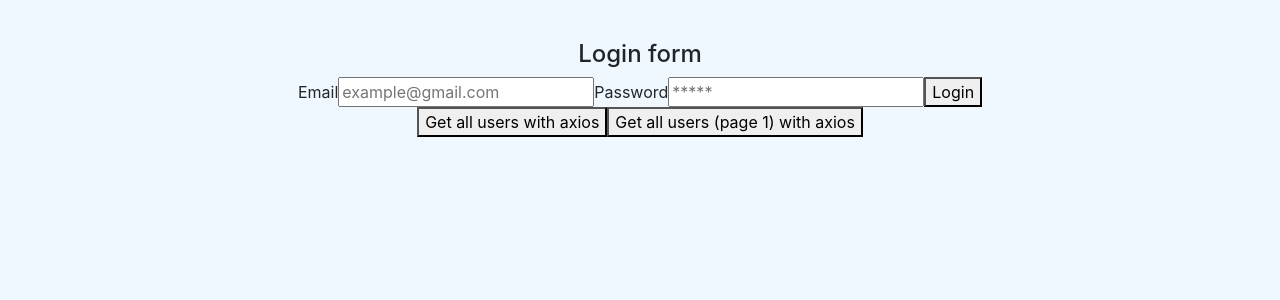
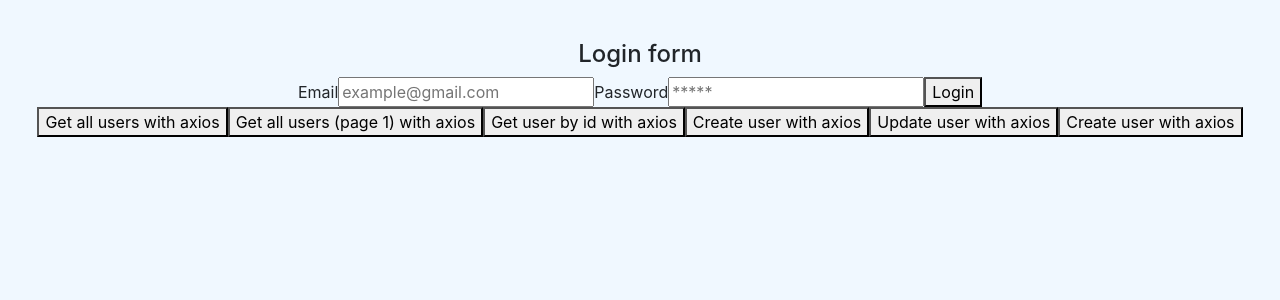
Before and after one commit to darwin-quinones/openbootcamp-curso-react, a React (Create React App) app: page / in a window 1280 px wide. Shown: the top 300 px of the page. Built offline with nearby package versions, Linux system fonts and the light colour scheme.

Commit message:
Se adelantan las peticiones

```diff
--- a/src/components/pure/axiosCRUDExample.jsx
+++ b/src/components/pure/axiosCRUDExample.jsx
@@ -2,7 +2,7 @@ import React, { } from 'react';
 import { useHistory } from 'react-router-dom';
 import { Formik, Field, Form } from 'formik';
 import * as Yup from 'yup'
-import { login, getAllUsers, getAllPagedUsers } from '../../services/axiosCRUDService.js'
+import { login, getAllUsers, getAllPagedUsers, getUserByID, createUser, updateUser, deleteUser } from '../../services/axiosCRUDService.js'
 
 
 
@@ -42,7 +42,11 @@ const AxiosCRUDExample = () => {
     const obtainAllUsers = () => {
         getAllUsers()
             .then((response) => {
-                alert(JSON.stringify(response.data.data))
+                if (response.data.data && response.status === 200) {
+                    alert(JSON.stringify(response.data.data))
+                } else {
+                    throw new Error('No users found')
+                }
             })
             .catch((error) => alert(`Something went wrong while fetching users: ${error}`))
             .finally(() => console.log('Users have been fetched'))
@@ -52,13 +56,64 @@ const AxiosCRUDExample = () => {
     const obtainAllPagedUsers = (page) => {
         getAllPagedUsers(page)
             .then((response) => {
-                alert(JSON.stringify(response.data.data))
+                if (response.data.data && response.status === 200) {
+                    alert(JSON.stringify(response.data.data))
+                } else {
+                    throw new Error('No page found')
+                }
             })
             .catch((error) => alert(`Something went wrong while fetching users: ${error}`))
             .finally(() => console.log('Users have been fetched'))
 
     }
 
+    const obtainUserByID = (id) => {
+        getUserByID(id)
+            .then((response) => {
+                if (response.data.data && response.status === 200) {
+                    alert(JSON.stringify(response.data.data))
+                } else {
+                    throw new Error('No user found')
+                }
+            })
+            .catch((error) => alert(`Something went wrong while fetching users: ${error}`))
+    }
+    const createNewUser = (name, job) => {
+        createUser(name, job)
+            .then((response) => {
+                if (response.data && response.status === 201) {
+                    alert(JSON.stringify(response.data))
+                } else {
+                    throw new Error('User no created')
+                }
+            })
+            .catch((error) => alert(`Something went wrong while creating user: ${error}`))
+    }
+
+    const updateUserByID = (id, name, job) => {
+        updateUser(id, name, job)
+            .then((response) => {
+                if (response.data.data && response.status === 200) {
+                    alert(JSON.stringify(response.data.data))
+                } else {
+                    throw new Error('User not updated')
+                }
+            })
+            .catch((error) => alert(`Something went wrong while fetching users: ${error}`))
+    }
+
+
+    const deleteUserByID = (id) => {
+        deleteUser(id)
+            .then((response) => {
+                if (response.data.data && response.status === 200) {
+                    alert(`User with id: ${id} successfully deleted`)
+                } else {
+                    throw new Error('Can not delete user')
+                }
+            })
+            .catch((error) => alert(`Something went wrong while fetching users: ${error}`))
+    }
     return (
         <div>
             <h4>Login form</h4>
@@ -116,8 +171,13 @@ const AxiosCRUDExample = () => {
             </Formik>
             {/* Examples buttons to test API responses */}
             <div>
-                <button onClick={ obtainAllUsers }>Get all users with axios</button>
-                <button onClick={ () => obtainAllPagedUsers(1) }>Get all users (page 1) with axios</button>
+                <button onClick={obtainAllUsers}>Get all users with axios</button>
+                <button onClick={() => obtainAllPagedUsers(1)}>Get all users (page 1) with axios</button>
+                <button onClick={() => obtainUserByID(1)}>Get user by id with axios</button>
+                <button onClick={() => createNewUser('Darwin', 'Desarrollador')}>Create user with axios</button>
+
+                <button onClick={() => updateUserByID(1, 'Darwin', 'Estudiante')}>Update user with axios</button>
+                <button onClick={() => deleteUserByID(1)}>Create user with axios</button>
             </div>
         </div>
     );
--- a/src/services/axiosCRUDService.js
+++ b/src/services/axiosCRUDService.js
@@ -27,7 +27,29 @@ export const getAllPagedUsers = (page) => {
 
 
  // TODO Obtain user by ID
+ export const getUserByID = (id) => {
+    return axios.get(`https://reqres.in/api/users/${id}`)
+}
 
  // TODO Create user
+ export const createUser = (name, job) => {
+    let body = {
+        name: name,
+        job: job
+    }
+    return axios.post('https://reqres.in/api/users', body)
+}
 
  // TODO Update user
+ export const updateUser = (id, name, job) => {
+    let body = {
+        name: name,
+        job: job
+    }
+    return axios.put(`https://reqres.in/api/users/${id}`, body)
+}
+
+ // TODO delete user
+ export const deleteUser = (id) => {
+    return axios.delete(`https://reqres.in/api/users/${id}`)
+}
```
